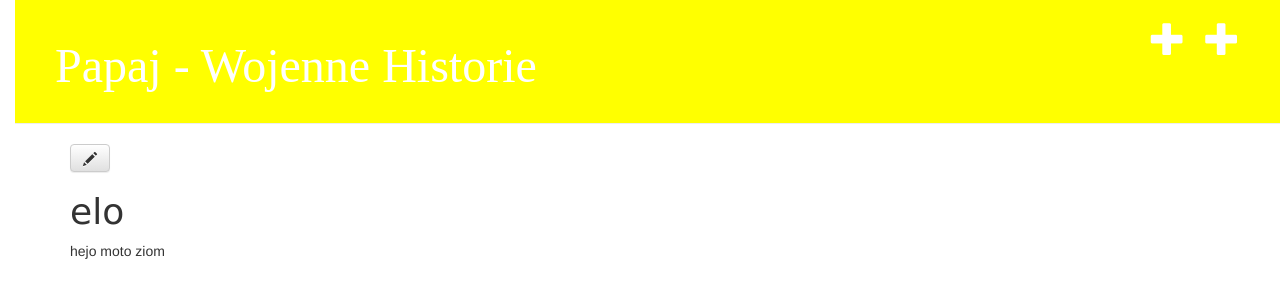
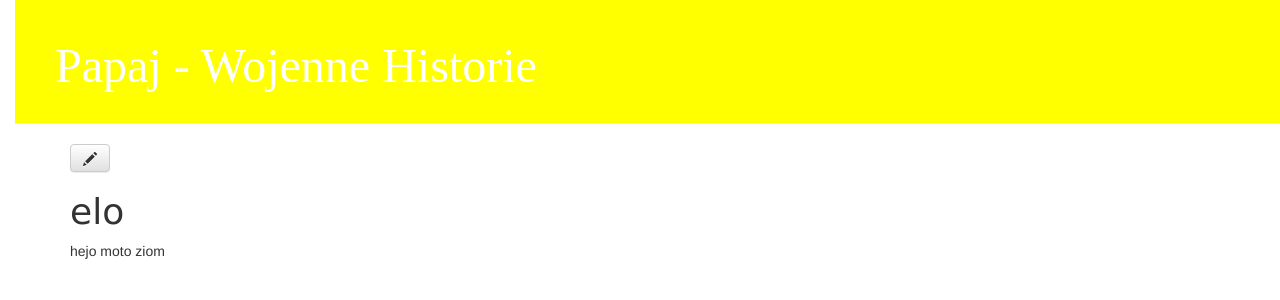
Before and after one commit to maciej-m/my-first-blog, a Django app: page /post/1/ in a window 1280 px wide. Shown: the top 300 px of the page. Run offline with Django 3.2, Linux system fonts and the light colour scheme; data comes from the database, SQL or seed files in the repository; some libraries are stand-ins or nearby versions.

Commit message:
naprawa formularza 3

```diff
--- a/blog/templates/blog/base.html
+++ b/blog/templates/blog/base.html
@@ -9,8 +9,9 @@
 </head>
 <body>
     <div class="page-header">
-	<a href="{% url 'post_new' %}" class="top-menu"><span class="glyphicon glyphicon-plus"></span></a>
-        <a href="{% url 'post_new' %}" class="top-menu"><span class="glyphicon glyphicon-plus"></span></a>
+	{% if user.is_authenticated %}
+    <a href="{% url 'post_new' %}" class="top-menu"><span class="glyphicon glyphicon-plus"></span></a>
+{% endif %}
 		<h1><a href="/">Papaj - Wojenne Historie</a></h1>
 		    </div>
     <div class="content container">
```
